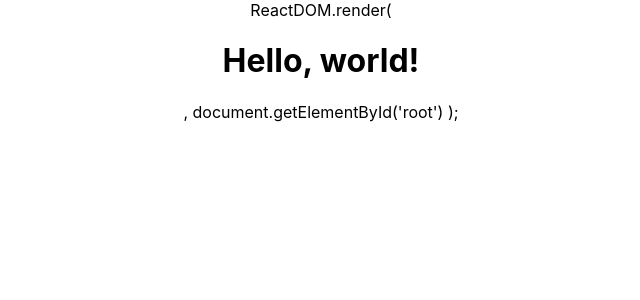
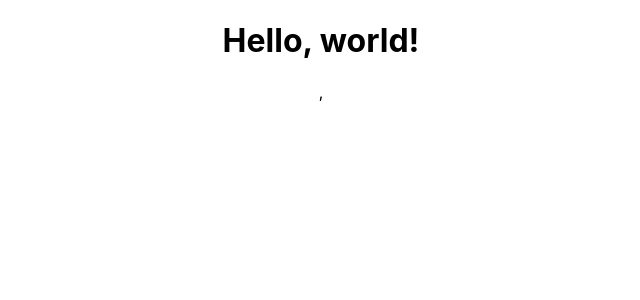
Before and after one commit to pburslemjr/pburslemjr.github.io, a React (Create React App) app: page / in a window 1280 px wide. Shown: the top 300 px of the page, without its empty margins (319-959 px from the left). Built offline with nearby package versions, Linux system fonts and the light colour scheme.

Commit message:
Fixed HW

```diff
--- a/src/App.js
+++ b/src/App.js
@@ -4,10 +4,10 @@
 function App() {
   return (
     <div className="App">
-      ReactDOM.render(
+
   <h1>Hello, world!</h1>,
-  document.getElementById('root')
-);
+
+
     </div>
   );
 }
```
